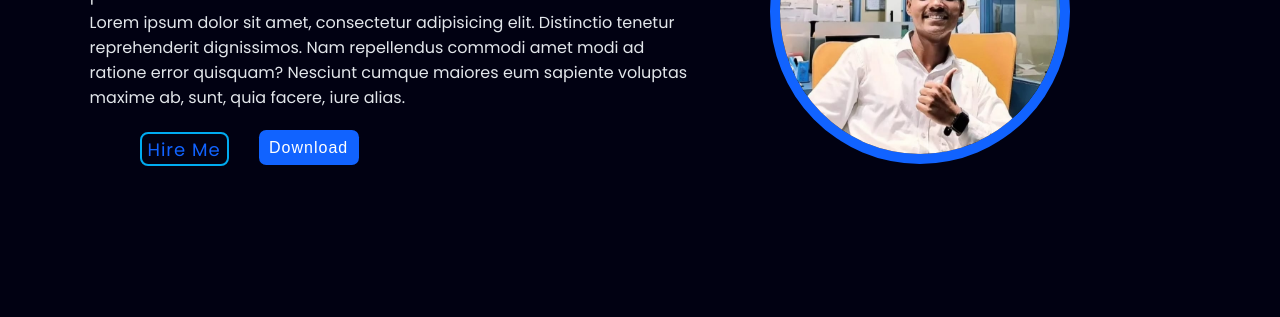
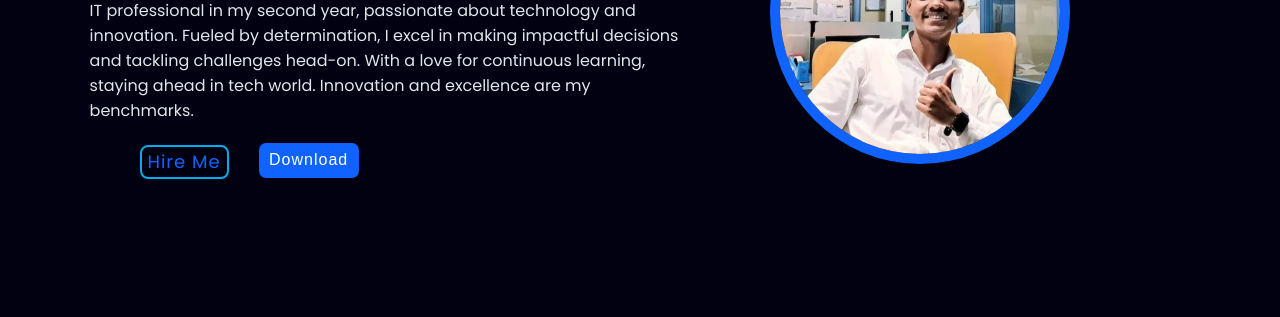
Before and after one commit to ayushdaphale/Portfolio, a plain HTML site: page index.html in a window 1280 px wide. Shown: the part 368-685 px from the top of the page. Drawn offline with nearby package versions, Linux system fonts and the light colour scheme.

Commit message:
Changed Hero Section content

```diff
--- a/index.html
+++ b/index.html
@@ -30,9 +30,9 @@
       <div class="home-content">
         <h1>Hi, My name is Ayush</h1>
         <h3 span id="element"></span>A Web Developer</h3>
-        <p>Lorem ipsum dolor sit amet, consectetur adipisicing elit. Distinctio tenetur reprehenderit dignissimos.
-          Nam repellendus commodi amet modi ad ratione error quisquam? Nesciunt cumque maiores eum sapiente
-          voluptas maxime ab, sunt, quia facere, iure alias.</p>
+        <p>IT professional in my second year, passionate about technology and innovation. Fueled by determination, I
+          excel in making impactful decisions and tackling challenges head-on. With a love for continuous learning,
+          staying ahead in tech world. Innovation and excellence are my benchmarks.</p>
         <div class="btn-box">
           <a href="#">Hire Me</a>
           <div class="button" data-tooltip="Size: 20Mb">
```
